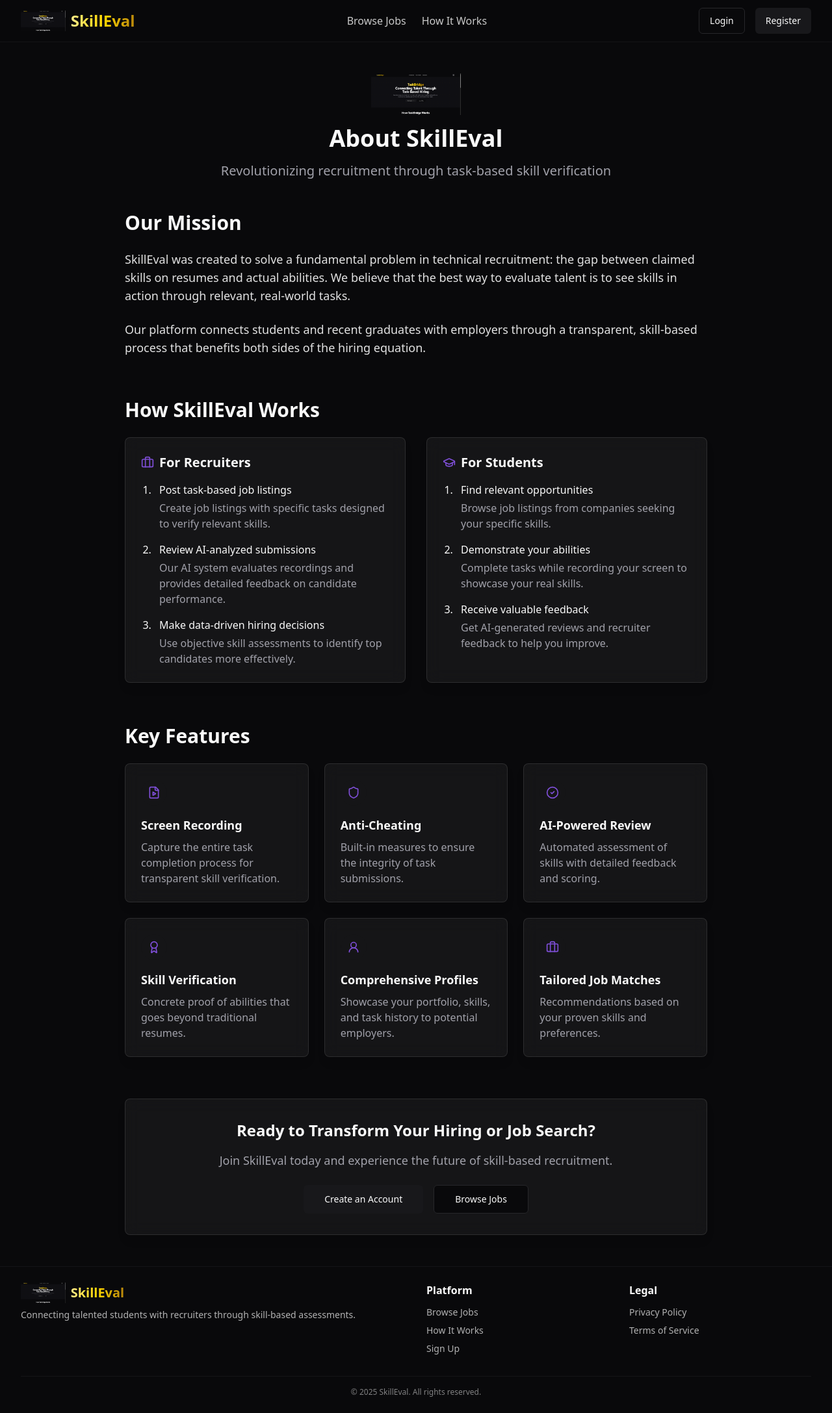
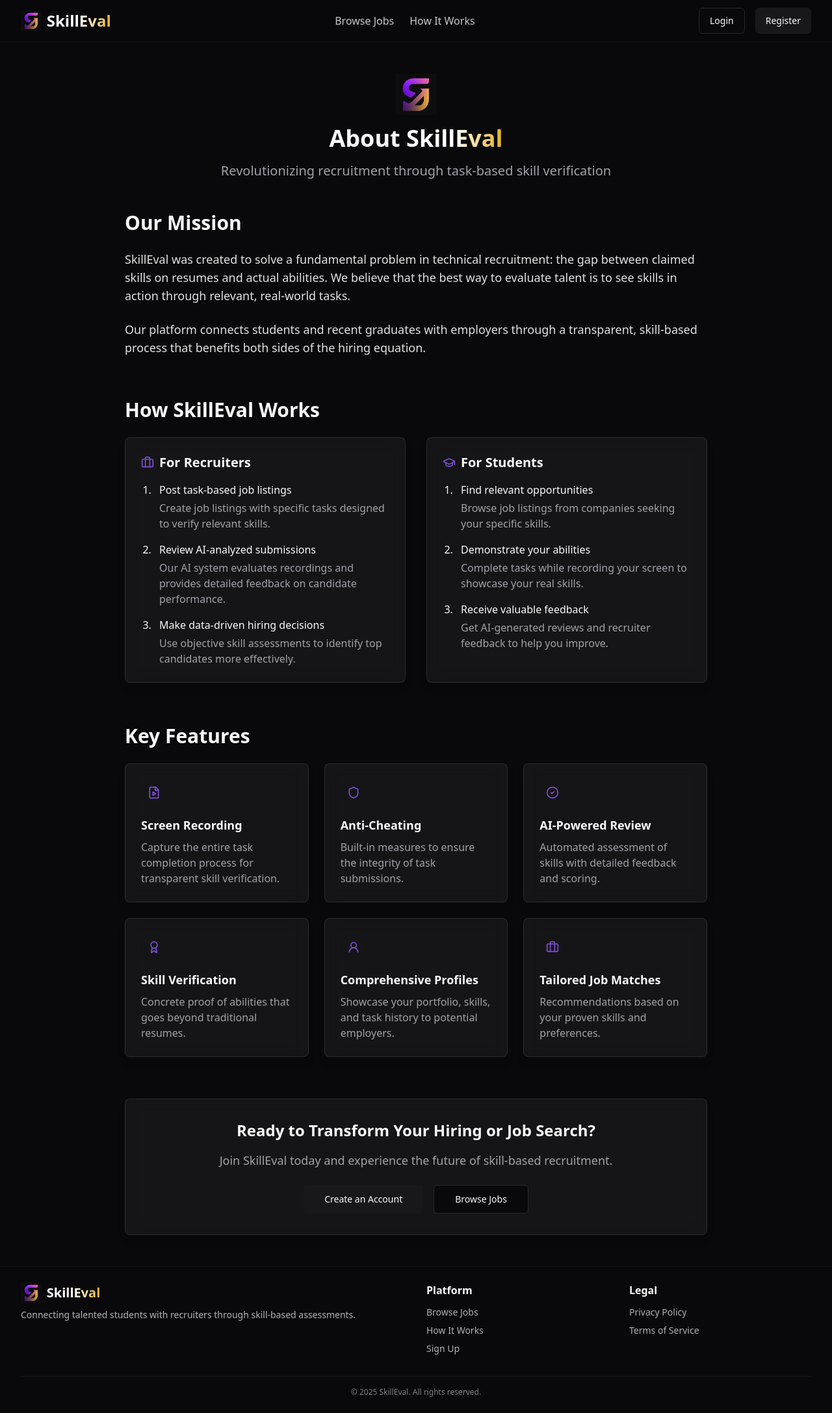
Before and after one commit to CyberJaat/SkillEval, a React (Vite) app: page /about in a window 1280 px wide. Shown: the whole page at 65% size. Built offline with nearby package versions, Linux system fonts and the light colour scheme.

Commit message:
Refactor: Update logo and color theme
Update the logo and color theme to match the provided images.

```diff
--- a/index.html
+++ b/index.html
@@ -16,6 +16,7 @@
     <meta name="twitter:card" content="summary_large_image" />
     <meta name="twitter:site" content="@lovable_dev" />
     <meta name="twitter:image" content="https://lovable.dev/opengraph-image-p98pqg.png" />
+    <link rel="icon" href="/lovable-uploads/5f81d38e-9aa7-4947-a3d0-e14bd3ae0510.png" />
   </head>
 
   <body>
--- a/src/components/layout/Footer.tsx
+++ b/src/components/layout/Footer.tsx
@@ -10,11 +10,11 @@ const Footer = () => {
           <div className="col-span-1 md:col-span-2">
             <Link to="/" className="flex items-center gap-2">
               <img
-                src="/lovable-uploads/46c6d02b-b263-4ff5-af61-ea438e33b3f0.png"
+                src="/lovable-uploads/5f81d38e-9aa7-4947-a3d0-e14bd3ae0510.png"
                 alt="SkillEval Logo"
                 className="h-8 w-auto"
               />
-              <span className="text-xl font-bold text-gradient-gold">SkillEval</span>
+              <span className="text-xl font-bold text-gradient-skilleval">SkillEval</span>
             </Link>
             <p className="mt-2 text-sm text-foreground/70">
               Connecting talented students with recruiters through skill-based assessments.
--- a/src/components/layout/Navbar.tsx
+++ b/src/components/layout/Navbar.tsx
@@ -60,11 +60,11 @@ const Navbar = () => {
         <div className="flex items-center gap-2">
           <Link to="/" className="flex items-center gap-2">
             <img
-              src="/lovable-uploads/46c6d02b-b263-4ff5-af61-ea438e33b3f0.png"
+              src="/lovable-uploads/5f81d38e-9aa7-4947-a3d0-e14bd3ae0510.png"
               alt="SkillEval Logo"
               className="h-8 w-auto"
             />
-            <span className="text-2xl font-bold text-gradient-gold">SkillEval</span>
+            <span className="text-2xl font-bold text-gradient-skilleval">SkillEval</span>
           </Link>
         </div>
 
--- a/src/index.css
+++ b/src/index.css
@@ -59,6 +59,14 @@
   .text-gradient-gold {
     @apply bg-gradient-to-r from-gold-light via-gold to-gold-dark bg-clip-text text-transparent;
   }
+
+  .text-gradient-skilleval {
+    @apply bg-gradient-to-r from-skilleval-white to-skilleval-white via-skilleval-white to-skilleval-gold bg-clip-text text-transparent;
+  }
+
+  .skilleval-gradient {
+    @apply bg-gradient-to-r from-purple-600 via-pink-500 to-skilleval-gold;
+  }
 }
 
 .hero-pattern {
--- a/src/pages/Index.tsx
+++ b/src/pages/Index.tsx
@@ -13,14 +13,14 @@ const Index = () => {
           <div className="flex flex-col items-center justify-center space-y-8 text-center">
             <div className="mb-4">
               <img
-                src="/lovable-uploads/46c6d02b-b263-4ff5-af61-ea438e33b3f0.png"
+                src="/lovable-uploads/5f81d38e-9aa7-4947-a3d0-e14bd3ae0510.png"
                 alt="SkillEval Logo"
                 className="h-24 md:h-32 mx-auto"
               />
             </div>
             <div className="space-y-4 max-w-3xl">
               <h1 className="text-4xl font-bold tracking-tighter sm:text-5xl md:text-6xl/none">
-                <span className="text-gradient-gold">SkillEval</span>
+                <span className="text-gradient-skilleval">SkillEval</span>
                 <span className="block mt-1">Connecting Talent Through Task-Based Hiring</span>
               </h1>
               <p className="max-w-[800px] text-muted-foreground md:text-xl">
@@ -155,7 +155,7 @@ const Index = () => {
       </section>
 
       {/* CTA Section */}
-      <section className="py-16 md:py-24 bg-accent text-white">
+      <section className="py-16 md:py-24 skilleval-gradient text-white">
         <div className="container px-4 md:px-6">
           <div className="flex flex-col items-center justify-center space-y-8 text-center">
             <div className="space-y-3">
@@ -167,7 +167,7 @@ const Index = () => {
               </p>
             </div>
             <div className="flex flex-col sm:flex-row gap-4">
-              <Button asChild size="lg" variant="default" className="bg-white text-accent hover:bg-white/90">
+              <Button asChild size="lg" variant="default" className="bg-white text-purple-600 hover:bg-white/90">
                 <Link to="/register">
                   Create an Account
                 </Link>
--- a/src/pages/about/AboutPage.tsx
+++ b/src/pages/about/AboutPage.tsx
@@ -19,12 +19,12 @@ const AboutPage = () => {
         <div className="text-center mb-12">
           <div className="flex justify-center mb-4">
             <img
-              src="/lovable-uploads/46c6d02b-b263-4ff5-af61-ea438e33b3f0.png"
+              src="/lovable-uploads/5f81d38e-9aa7-4947-a3d0-e14bd3ae0510.png"
               alt="SkillEval Logo"
               className="h-16 w-auto"
             />
           </div>
-          <h1 className="text-4xl font-bold mb-4">About SkillEval</h1>
+          <h1 className="text-4xl font-bold mb-4">About <span className="text-gradient-skilleval">SkillEval</span></h1>
           <p className="text-xl text-muted-foreground">
             Revolutionizing recruitment through task-based skill verification
           </p>
--- a/tailwind.config.ts
+++ b/tailwind.config.ts
@@ -58,6 +58,10 @@ export default {
           light: "#FFEB8A",
           dark: "#B8860B",
         },
+        skilleval: {
+          white: "#FFFFFF",
+          gold: "#E6B325",
+        },
       },
       borderRadius: {
         lg: "var(--radius)",
```
Also changed, not shown: public/lovable-uploads/5f81d38e-9aa7-4947-a3d0-e14bd3ae0510.png (added).
